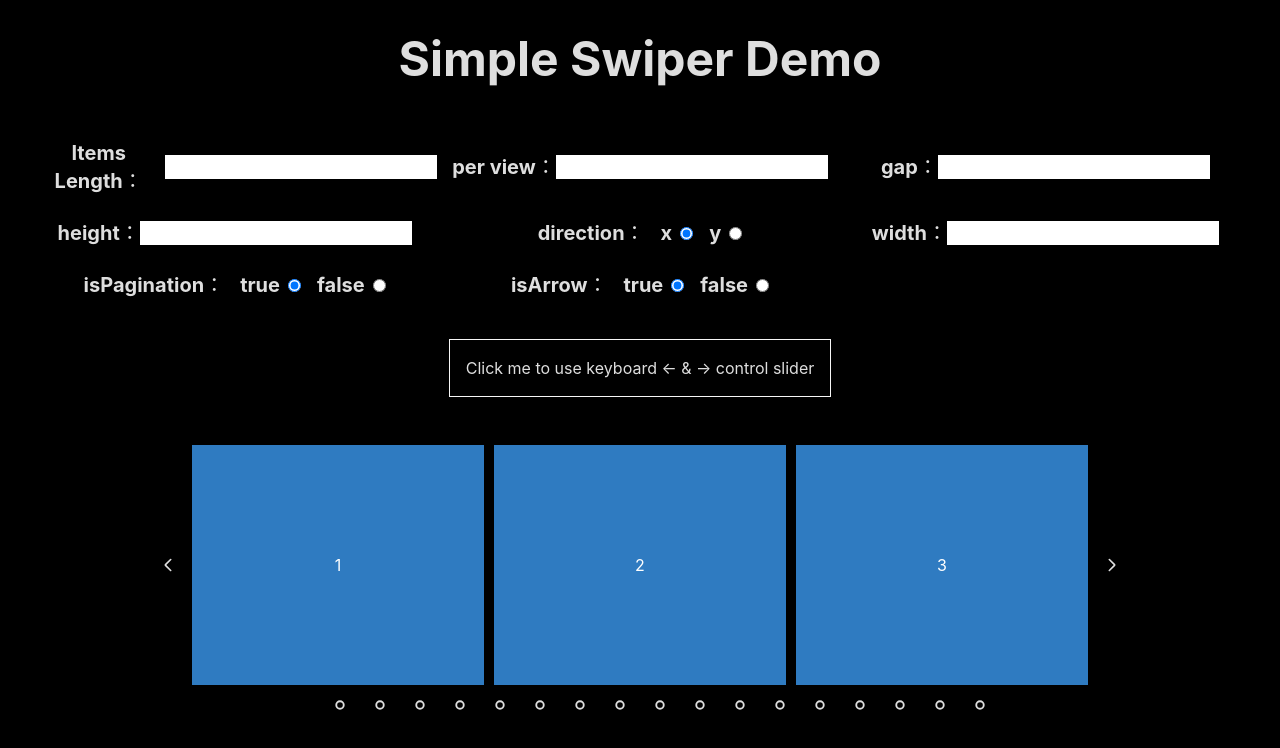
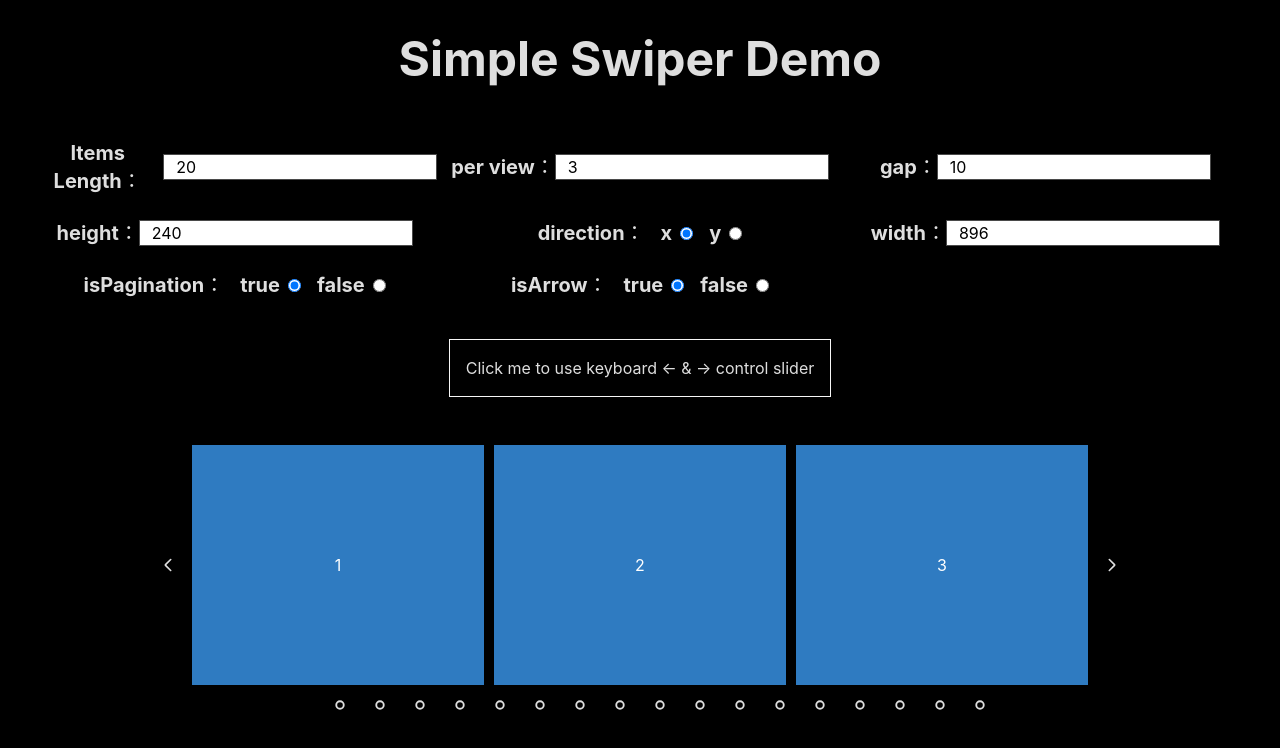
Before and after one commit to Rock070/vue-simple-swiper, a Vue app: page / in a window 1280 px wide. Shown: the top 748 px of the page. Built offline with nearby package versions, Linux system fonts and the light colour scheme; some icons are missing.

Commit message:
fix: 修正淺色模式顏色問題

```diff
--- a/src/App.vue
+++ b/src/App.vue
@@ -88,6 +88,8 @@ const swiperRootRef = ref<InstanceType<typeof Swiper>>()
 }
 
 .demo input {
+  @apply text-black
   @apply px-3
+  @apply border-dark-50 border border-solid
 }
 </style>
--- a/src/style.css
+++ b/src/style.css
@@ -4,8 +4,8 @@
   line-height: 24px;
   font-weight: 400;
 
-  color-scheme: light dark;
   color: rgba(255, 255, 255, 0.87);
+
   background-color: #000;
 
   font-synthesis: none;
```
